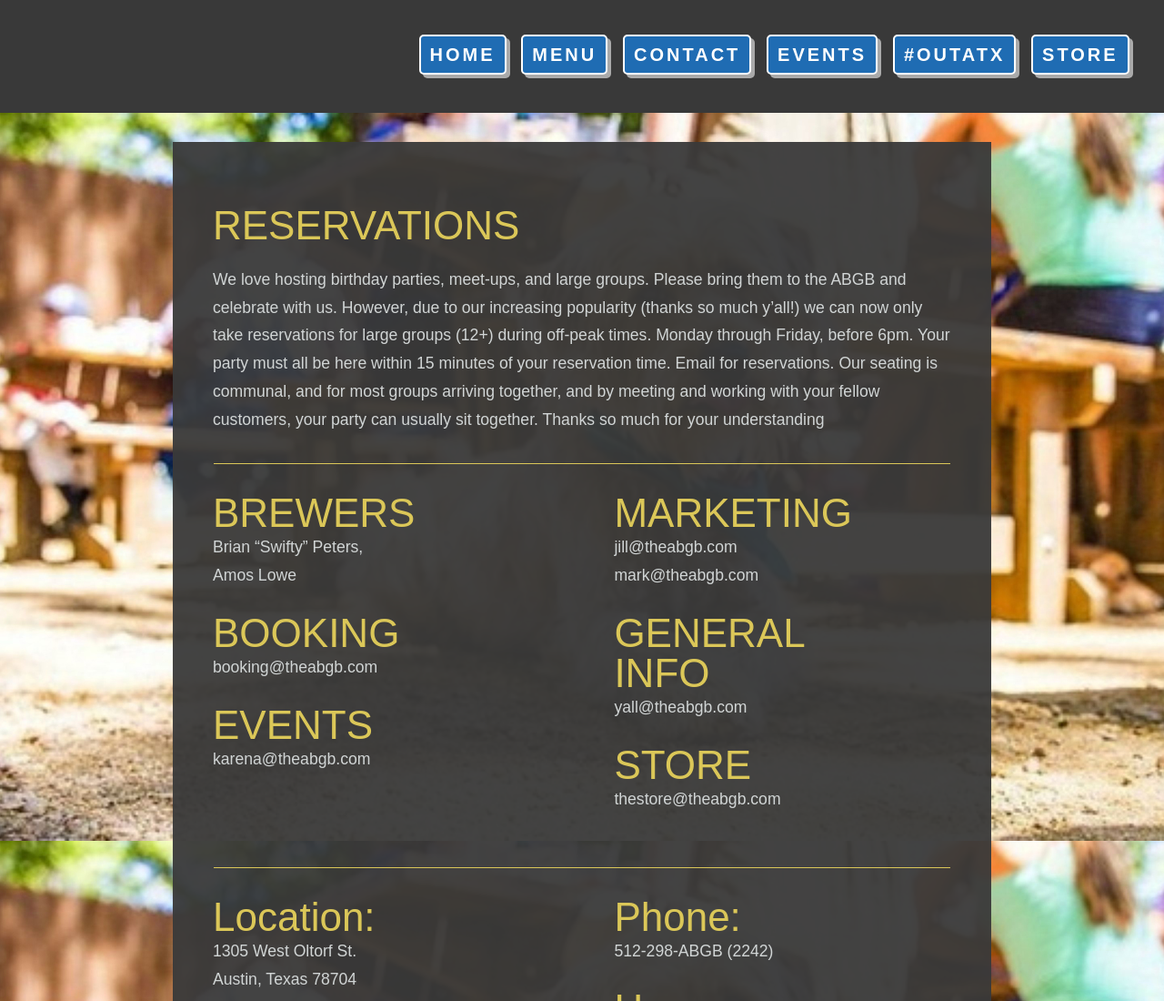
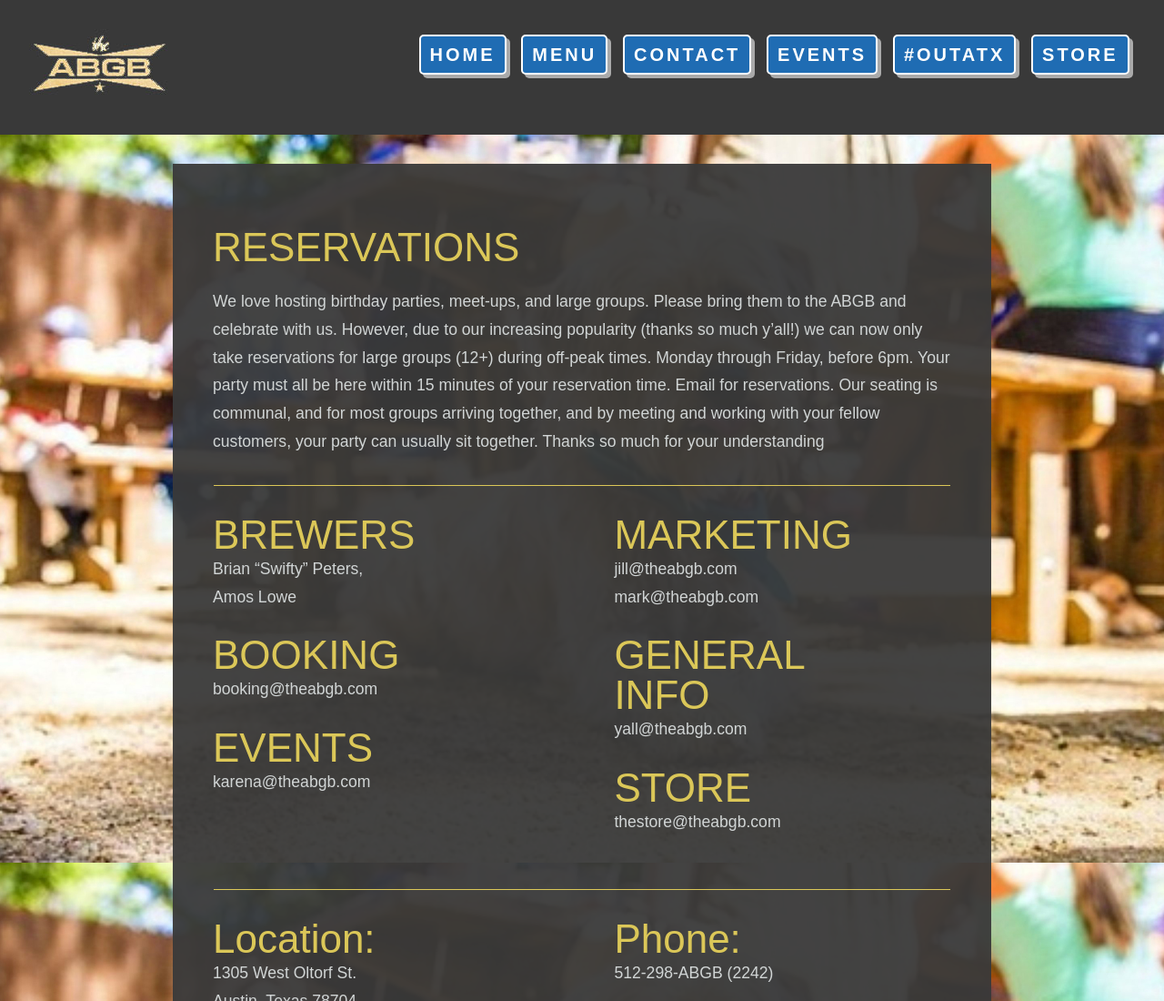
Before and after one commit to dawndelatte/abgb_redesign, a plain HTML site: page contact.html in a window 1280 px wide. Shown: the top 1100 px of the page at 91% size. Drawn offline with Linux system fonts and the light colour scheme.

Commit message:
added pixelated logo back for now and fixing link on portfolio

```diff
--- a/contact.html
+++ b/contact.html
@@ -12,7 +12,7 @@
 	<body>
 		<header>
 			<div class="nav_container" id="top">
-<!-- 				<div class="logo"><img src="images/logo.jpg"></div> -->
+				<div class="logo"><img src="images/logo.jpg"></div>
 				<nav class="nav-collapse">
 					<ul>
 						<li><a class="button" href="index.html">home</a></li>
```
Also changed, not shown: index.html (+1 -1 lines), menu.html (+1 -1 lines).
